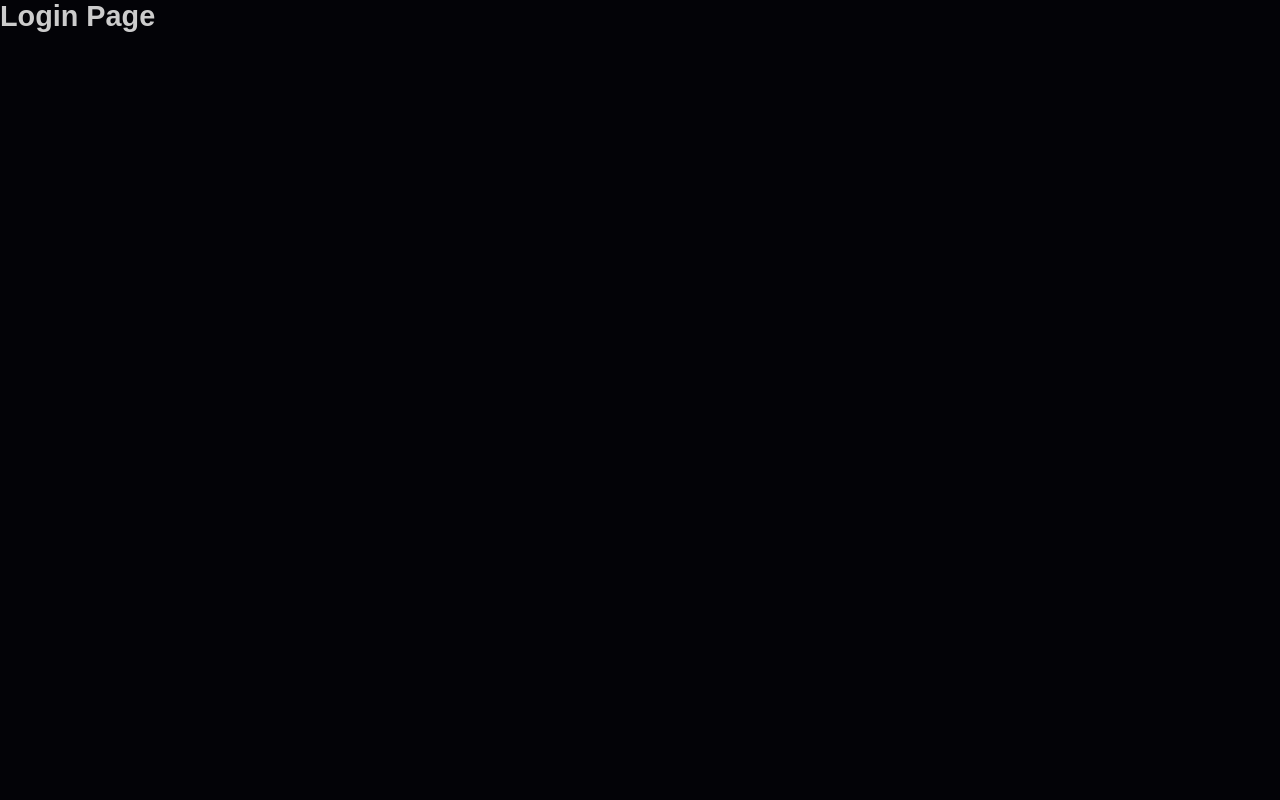
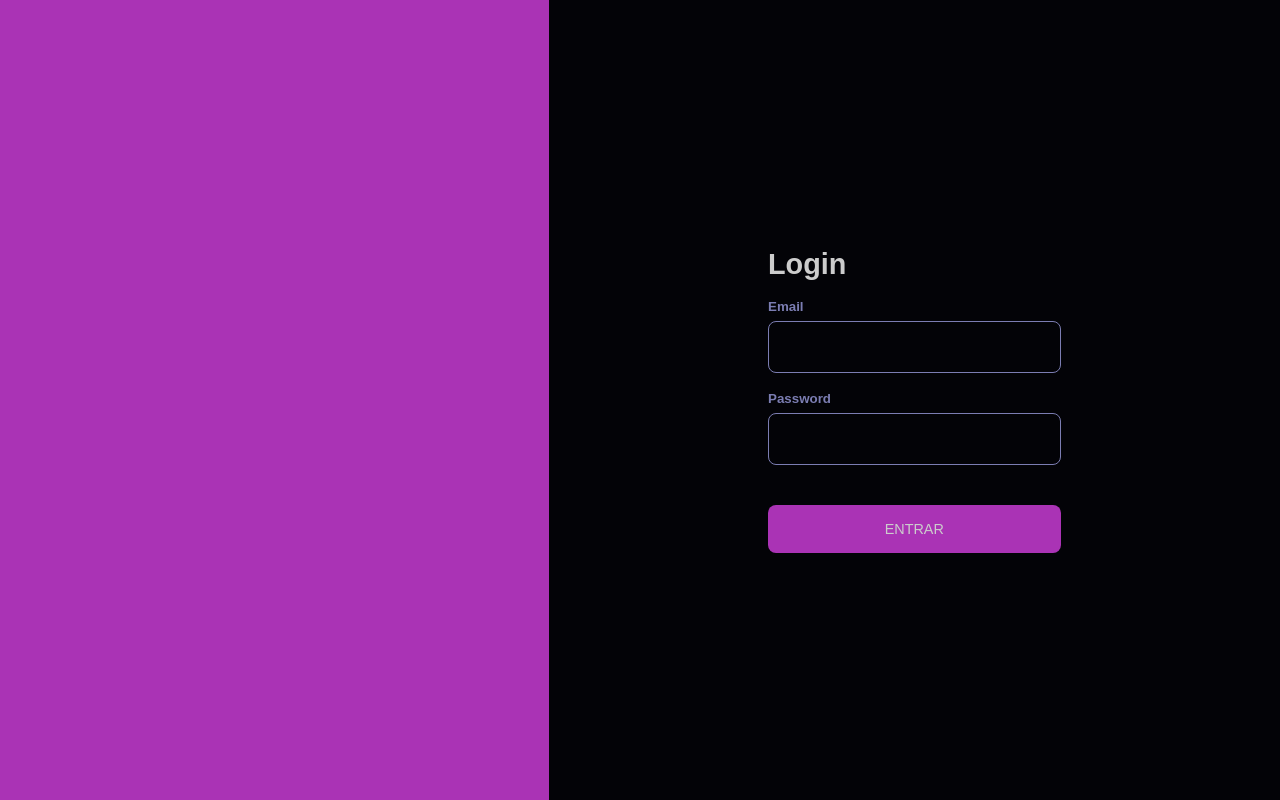
Before and after one commit to samufacanha2/klever-files, a React (Create React App) app: page /login in a window 1280 px wide. Built offline with nearby package versions, Linux system fonts and the light colour scheme.

Commit message:
feat: login flow

```diff
--- /dev/null
+++ b/src/components/Button/index.tsx
@@ -0,0 +1,35 @@
+import React from 'react';
+
+import { Container } from './styles';
+
+export interface styleTypes {
+  styleType?: 'primary' | 'secondary' | 'outlined' | 'transparent';
+}
+export interface IButton extends styleTypes {
+  onClick?(): void;
+  type?: 'submit' | 'button';
+  disabled?: boolean;
+  children: React.ReactNode;
+}
+
+const Button: React.FC<IButton> = ({
+  onClick,
+  type,
+  children,
+  disabled,
+  styleType = 'primary',
+}) => {
+  return (
+    <Container
+      mainPage={true}
+      onClick={onClick}
+      type={type}
+      disabled={disabled}
+      styleType={styleType}
+    >
+      {children}
+    </Container>
+  );
+};
+
+export default Button;
--- /dev/null
+++ b/src/components/Button/styles.ts
@@ -0,0 +1,145 @@
+import styled, { css } from 'styled-components';
+
+import { transparentize } from 'polished';
+import { styleTypes } from '.';
+
+interface ButtonProps extends styleTypes {
+  mainPage?: boolean;
+}
+
+const ContainerMainPage = css`
+  background-color: ${props => props.theme.primary};
+
+  border: unset;
+  border-radius: 0.5rem;
+`;
+
+export const Container = styled.button<ButtonProps>`
+  padding: 1rem 1.25rem;
+
+  width: 100%;
+
+  position: relative;
+
+  background-color: ${props => props.theme.white};
+
+  border: 1px solid ${props => props.theme.rose};
+  border-radius: 0.25rem;
+
+  color: ${props => props.theme.white};
+  font-size: 0.9rem;
+  text-transform: uppercase;
+
+  cursor: pointer;
+
+  transition: 0.3s ease;
+
+  ${props => props.mainPage && ContainerMainPage};
+
+  p {
+    position: relative;
+
+    color: transparent;
+    background-image: ${props => props.theme.button.background};
+    background-clip: text;
+    -webkit-background-clip: text;
+
+    z-index: 2;
+
+    transition: 0.3s ease;
+  }
+
+  &:before {
+    content: '';
+
+    position: absolute;
+    inset: 0;
+
+    display: block;
+
+    background-image: ${props => props.theme.button.background};
+    opacity: 0;
+
+    border-radius: 0.25rem;
+
+    transition: 0.3s ease;
+  }
+
+  &:hover {
+    ${props =>
+      !props.mainPage
+        ? css`
+            border-color: transparent;
+
+            background-color: ${transparentize(0, props.theme.white)};
+
+            &:before {
+              opacity: 1;
+            }
+
+            p {
+              color: ${props.theme.white};
+            }
+          `
+        : css`
+            filter: brightness(1.1);
+          `};
+  }
+
+  ${props =>
+    props.disabled &&
+    css`
+      cursor: not-allowed;
+      filter: brightness(0.6);
+      &:hover {
+        filter: brightness(0.6);
+      }
+    `}
+
+  ${props =>
+    props.styleType === 'secondary' &&
+    css`
+      background-color: transparent;
+      border: 1px solid ${props.theme.card.border};
+      color: ${props.theme.card.border};
+
+      font-weight: 600;
+
+      &:hover {
+        background-color: ${props.theme.card.border};
+        color: ${props.theme.white};
+      }
+    `}
+
+    ${props =>
+    props.styleType === 'outlined' &&
+    css`
+      background-color: transparent;
+      border: 1px solid ${props.theme.primary};
+      color: ${props.theme.primary};
+
+      font-weight: 600;
+
+      &:hover {
+        background-color: ${props.theme.primary};
+        color: ${props.theme.white};
+      }
+    `}
+
+    ${props =>
+    props.styleType === 'transparent' &&
+    css`
+      background-color: transparent;
+      color: ${props.theme.primary};
+
+      font-weight: 600;
+      border: none;
+
+      transition: 0.1s linear;
+
+      &:hover {
+        filter: brightness(1.2);
+        backdrop-filter: brightness(1.25);
+      }
+    `}
+`;
--- /dev/null
+++ b/src/components/Input/index.tsx
@@ -0,0 +1,16 @@
+import { Container, InputLabel, StyledInput } from './styles';
+
+interface IInputProps extends React.InputHTMLAttributes<HTMLInputElement> {
+  title?: string;
+}
+
+const Input: React.FC<IInputProps> = ({ title = 'Placeholder', ...rest }) => {
+  return (
+    <Container>
+      <StyledInput {...rest} />
+      <InputLabel>{title}</InputLabel>
+    </Container>
+  );
+};
+
+export default Input;
--- /dev/null
+++ b/src/components/Input/styles.ts
@@ -0,0 +1,185 @@
+import styled, { css } from 'styled-components';
+
+interface IProps {
+  error?: boolean;
+  disabled?: boolean;
+  valid?: boolean;
+  span?: number;
+  toggle?: boolean;
+  onKeyDown?: any;
+}
+
+export const StyledInput = styled.input<IProps>`
+  width: 100%;
+
+  padding: 1rem 1.25rem;
+
+  border: 1px solid ${({ theme }) => theme.input.border.dark};
+  border-radius: 0.5rem;
+
+  color: ${({ theme }) => theme.input.border.dark};
+
+  box-shadow: unset !important;
+
+  font-weight: 500;
+
+  &:focus {
+    outline: unset !important;
+    outline-offset: unset !important;
+    border: 1px solid ${({ theme }) => theme.input.border};
+  }
+
+  /* Disable placeholder */
+  &::placeholder {
+    color: transparent;
+    visibility: hidden;
+  }
+
+  /* Set valid css */
+  ${({ theme, valid }) =>
+    valid
+      ? css`
+          border: 1px solid ${theme.status.done} !important;
+          + label {
+            color: ${theme.status.done} !important;
+          }
+        `
+      : null}
+
+  /* Remove view password icon */
+  /* Microsoft Edge */
+  &::-ms-reveal {
+    display: none;
+  }
+  /* Safari */
+  &::-webkit-contacts-auto-fill-button,
+  &::-webkit-credentials-auto-fill-button {
+    visibility: hidden;
+    display: none !important;
+    pointer-events: none;
+    height: 0;
+    width: 0;
+    margin: 0;
+  }
+
+  /* Remove number spinners */
+  &[type='number']::-webkit-outer-spin-button,
+  &[type='number']::-webkit-inner-spin-button {
+    -webkit-appearance: none;
+    margin: 0;
+  }
+  &[type='number'] {
+    -moz-appearance: textfield;
+  }
+`;
+export const Container = styled.div<IProps>`
+  width: 100%;
+  position: relative;
+
+  ${props =>
+    css`
+      grid-column: auto / span ${props.span};
+    `}
+
+  span {
+    color: ${props => (props.error ? props.theme.error : props.theme.gray)};
+
+    font-weight: 400;
+    font-size: 0.85rem;
+  }
+`;
+
+export const ToggleContainer = styled.div<IProps>`
+  display: flex;
+  justify-content: flex-start;
+  padding: 0.75rem 2rem;
+  align-items: center;
+  gap: 1rem;
+  color: ${props => props.theme.input.text};
+`;
+
+export const Toggle = styled.label`
+  display: flex;
+  justify-content: center;
+  align-items: center;
+  position: relative;
+  width: 3rem;
+  height: 1.5rem;
+  input {
+    opacity: 0;
+    width: 0;
+    height: 0;
+  }
+
+  .slider {
+    position: absolute;
+    cursor: pointer;
+    top: 0;
+    left: 0;
+    right: 0;
+    bottom: 0;
+    background-color: #ccc;
+    -webkit-transition: 0.4s;
+    transition: 0.4s;
+    border-radius: 5rem;
+  }
+  .slider:before {
+    position: absolute;
+    content: '';
+    height: 1rem;
+    width: 1rem;
+    left: 4px;
+    bottom: 4px;
+    background-color: white;
+    -webkit-transition: 0.4s;
+    transition: 0.4s;
+    border-radius: 50%;
+  }
+  input:checked + .slider {
+    background-color: ${props => props.theme.primary};
+  }
+
+  input:focus + .slider {
+    box-shadow: 0 0 1px ${props => props.theme.primary};
+  }
+
+  input:checked + .slider:before {
+    -webkit-transform: translateX(1.5rem);
+    -ms-transform: translateX(1.5rem);
+    transform: translateX(1.5rem);
+  }
+`;
+
+export const RightContentContainer = styled.div`
+  position: absolute;
+
+  top: 50%;
+  right: 0;
+  transform: translateY(-50%);
+
+  padding: 1rem;
+
+  display: flex;
+  align-items: center;
+  justify-content: flex-end;
+`;
+
+export const InputLabel = styled.label`
+  /* Disable label pointer events */
+  pointer-events: none;
+
+  font-size: smaller;
+  font-weight: 600;
+  transform: translate(-1rem, -2.25rem);
+
+  position: absolute;
+  left: 1rem;
+  top: 0.9rem;
+
+  display: flex;
+  flex-direction: row;
+
+  color: ${({ theme }) => theme.input.border.dark};
+
+  transition: transform 0.2s ease;
+`;
--- a/src/components/Layout/Header/styles.ts
+++ b/src/components/Layout/Header/styles.ts
@@ -35,6 +35,7 @@ export const Content = styled.div`
   display: flex;
   flex-direction: row;
   align-items: center;
+  justify-content: space-between;
 
   gap: 0.5rem;
 
@@ -117,7 +118,7 @@ export const DesktopContainer = styled.div`
   flex-direction: row;
   justify-content: space-between;
   align-items: center;
-  width: 100%;
+  width: fit-content;
   gap: 0.5rem;
 
   @media (max-width: 1024px) {
--- a/src/configs/navbar.ts
+++ b/src/configs/navbar.ts
@@ -1,4 +1,4 @@
-import { GiFiles, GiHouse } from 'react-icons/gi';
+import { IoIosLogOut } from 'react-icons/io';
 
 export interface INavbarItem {
   name: string;
@@ -13,14 +13,9 @@ export const navbarPadding = '1rem 17.5rem';
 
 const navbarItems: INavbarItem[] = [
   {
-    name: 'Home',
-    pathTo: '/marketplaces',
-    Icon: GiHouse,
-  },
-  {
-    name: 'MyFiles',
-    pathTo: '/multisign',
-    Icon: GiFiles,
+    name: 'Logout',
+    pathTo: '/login',
+    Icon: IoIosLogOut,
   },
 ];
 
--- a/src/pages/Login/index.tsx
+++ b/src/pages/Login/index.tsx
@@ -1,7 +1,34 @@
+import Button from 'components/Button';
+import Input from 'components/Input';
 import React from 'react';
+import { useNavigate } from 'react-router';
+import {
+  Container,
+  LeftSideImageContainer,
+  LoginForm,
+  RightSideContent,
+} from './styles';
 
 const Login: React.FC = () => {
-  return <h1>Login Page</h1>;
+  const navigate = useNavigate();
+  const handleSubmit = (): void => {
+    navigate('/');
+  };
+
+  return (
+    <Container>
+      <LeftSideImageContainer></LeftSideImageContainer>
+
+      <RightSideContent>
+        <LoginForm onSubmit={handleSubmit}>
+          <h1>Login</h1>
+          <Input type="text" placeholder="Email" title="Email" />
+          <Input type="password" placeholder="Senha" title="Password" />
+          <Button type="submit">Entrar</Button>
+        </LoginForm>
+      </RightSideContent>
+    </Container>
+  );
 };
 
 export default Login;
--- /dev/null
+++ b/src/pages/Login/styles.ts
@@ -0,0 +1,44 @@
+import styled from 'styled-components';
+
+export const Container = styled.div`
+  width: 100%;
+  height: 100%;
+  display: flex;
+`;
+
+export const LeftSideImageContainer = styled.div`
+  height: 100%;
+  width: 75%;
+  background-color: ${props => props.theme.primary};
+`;
+export const RightSideContent = styled.div`
+  height: 100%;
+  width: 100%;
+  background-color: ${props => props.theme.background};
+
+  display: flex;
+  flex-direction: column;
+  align-items: center;
+  justify-content: center;
+`;
+
+export const Input = styled.input`
+  width: 100%;
+  height: 2.5rem;
+  border-radius: 0.5rem;
+  border: 1px solid ${props => props.theme.primary};
+  padding: 0 10px;
+  margin-bottom: 10px;
+  font-size: 1.25rem;
+  color: ${props => props.theme.text};
+  background: ${props => props.theme.background};
+`;
+
+export const LoginForm = styled.form`
+  width: 40%;
+  display: flex;
+  flex-direction: column;
+  align-items: flex-start;
+  justify-content: center;
+  gap: 2.5rem;
+`;
--- a/src/styles/global.ts
+++ b/src/styles/global.ts
@@ -54,6 +54,11 @@ export default createGlobalStyle`
   button {
     cursor: pointer;
   }
+
+  #root{
+    width: 100vw;
+    height: 100vh;
+  }
     ::-webkit-scrollbar {
     width: 0.3em;
     z-index: 1;
```
